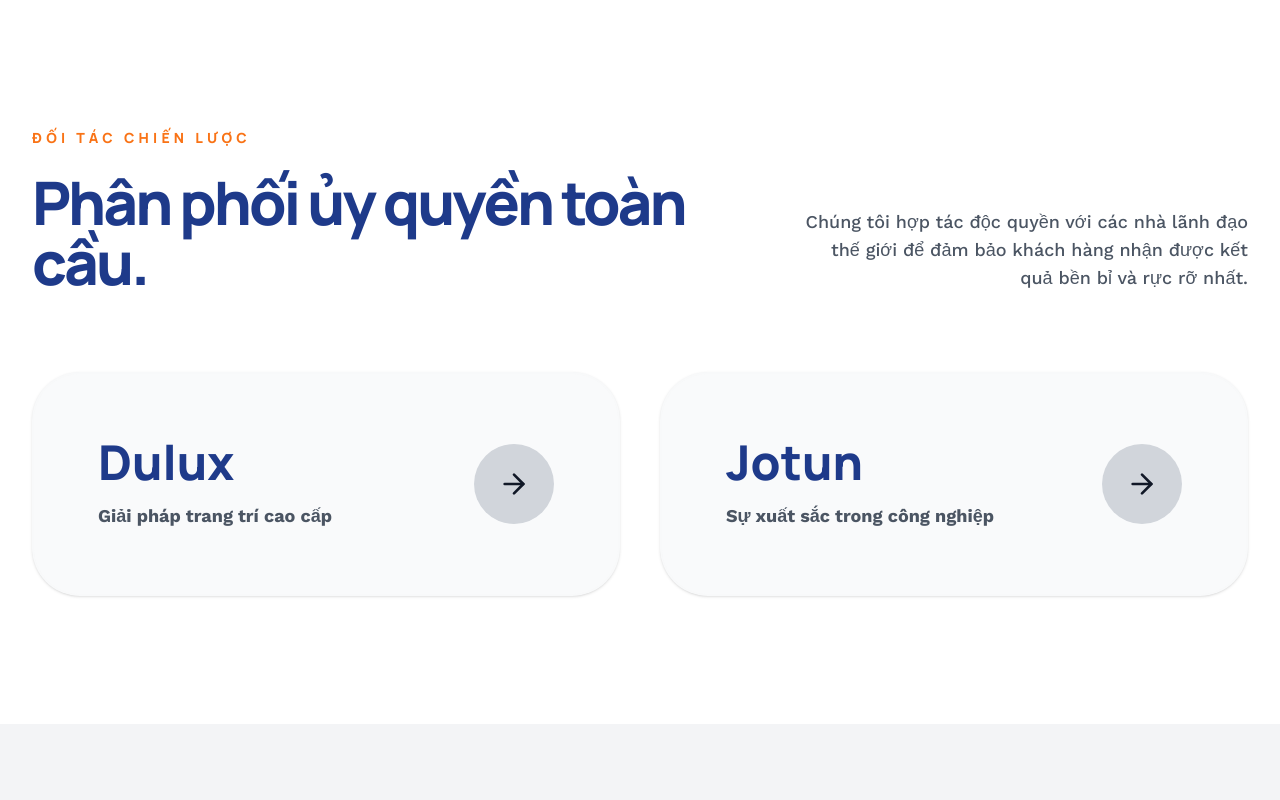
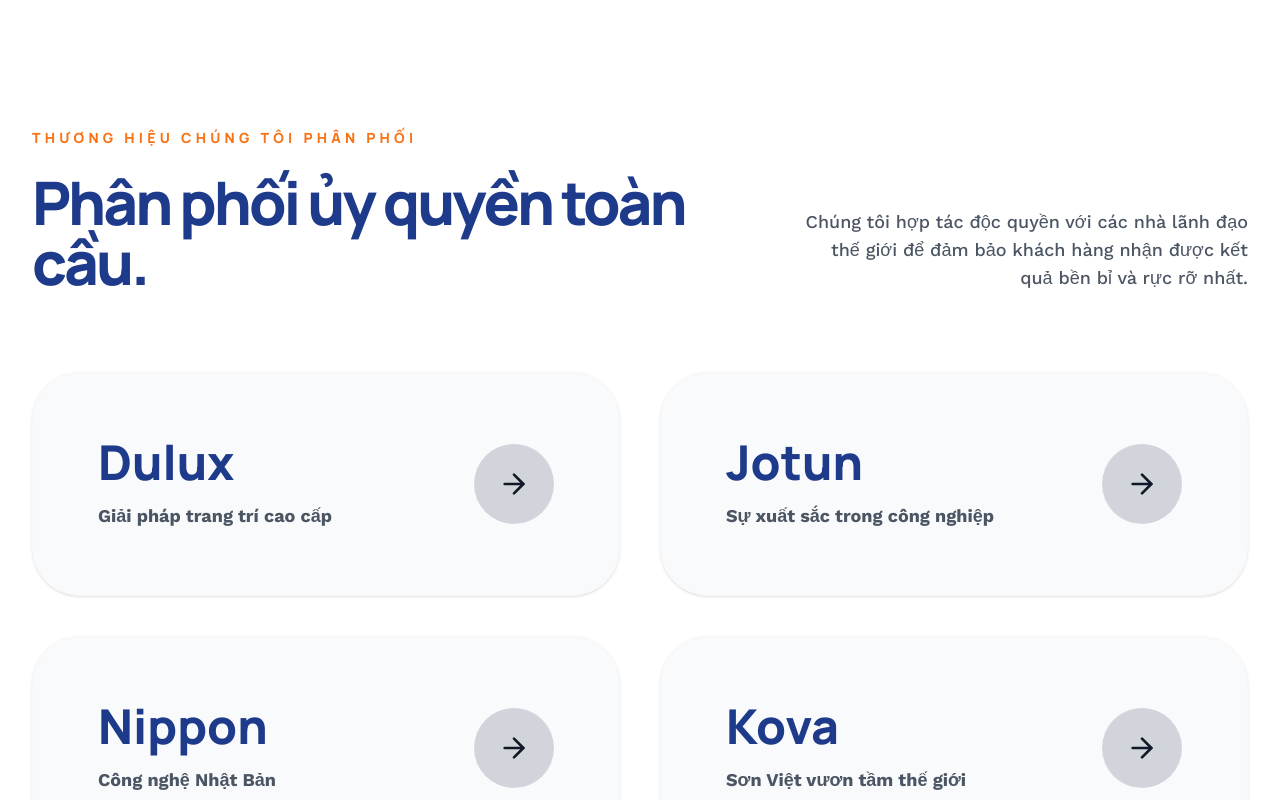
Before and after one commit to tungnt1203/Paint_Store, a React (Vite) app: page /about in a window 1280 px wide. Shown: the part 1480-2280 px from the top of the page. Built offline with nearby package versions, Linux system fonts and the light colour scheme.

Commit message:
refactor: Remove TOA Paint from brands and UI
Removes TOA Paint from the list of distributed brands in constants and updates UI text to reflect the reduced brand portfolio.

```diff
--- a/src/constants.ts
+++ b/src/constants.ts
@@ -200,12 +200,6 @@
     name: 'Kova',
     logo: 'https://lh3.googleusercontent.com/aida-public/AB6AXuDDNhaDPjgHOn22QEcbfT8sn0SlU7UFw_xHYeZnCZ7bTDQ0t1u80ppCFREZ9MOZ6VQU6wupAelmLvn8Z54r8s-XIh06B3R9SjR9oqt_Gr_OYRe-ep3SLiZv1tGmYvoygXCkxW27lCjCMcUFTCulukwxsCr3kQ0b5VLkfA4CpxOALIA62Mc0RfeOLkDpnc_vVzpQBo34TlMaAdGddBsqLaRSfiInMOpO8GYCOFjx_Fekig5ZX7v2WKdFPnTrhnUKGH6aG_R0SxK16i0',
     description: 'Thương hiệu sơn Việt vươn tầm thế giới.'
-  },
-  {
-    id: 'toa',
-    name: 'TOA Paint',
-    logo: 'https://lh3.googleusercontent.com/aida-public/AB6AXuDlA3c8Ck9gqh5767NNXPQvrNj3AtHW9OoPlGMnl6aXjsEhdwQhMxcUM4ppqUCsassNTdJi1tFj7Om8fbQSP8YEtif9V2pfWEEYMvTUkre5lGHVojdDoIIDmUPNlR0CFgrpXac80gg5ILP0Etk3W5LaUHQeUQsWbp_UU2f6sLtdsRJ63U8OLx1UJ1hW3DrXyLrUd1jwLx3RSZUdEBaZq79ZiHigdj-aGt9jAmeDIZtsqdM_kZz47viSszMuXA3KhNHXUlhWqkdW0hQ',
-    description: 'Sơn số 1 Thái Lan với công nghệ tiên tiến.'
   }
 ];
 
--- a/src/pages/About.tsx
+++ b/src/pages/About.tsx
@@ -80,7 +80,7 @@
       <section className="py-32 max-w-7xl mx-auto px-6 md:px-8">
         <div className="flex flex-col md:flex-row justify-between items-end mb-20 gap-10">
           <div className="max-w-2xl">
-            <span className="text-secondary font-headline font-black uppercase tracking-[0.3em] text-sm block mb-6">Đối tác chiến lược</span>
+            <span className="text-secondary font-headline font-black uppercase tracking-[0.3em] text-sm block mb-6">Thương hiệu chúng tôi phân phối</span>
             <h2 className="text-5xl md:text-6xl font-headline font-black text-primary tracking-tighter leading-none">Phân phối ủy quyền toàn cầu.</h2>
           </div>
           <div className="max-w-md text-right hidden md:block">
@@ -101,6 +101,24 @@
             <div>
               <h3 className="text-5xl font-headline font-black text-primary group-hover:text-secondary transition-colors">Jotun</h3>
               <p className="mt-4 text-on-surface-variant font-bold text-lg">Sự xuất sắc trong công nghiệp</p>
+            </div>
+            <div className="w-20 h-20 rounded-full bg-surface-container-highest flex items-center justify-center group-hover:bg-primary group-hover:text-white transition-all">
+              <ArrowRight size={32} />
+            </div>
+          </div>
+          <div className="bg-surface p-16 rounded-[3rem] flex items-center justify-between group cursor-pointer border-2 border-outline-variant/10 hover:border-primary transition-all duration-500 shadow-sm hover:shadow-xl">
+            <div>
+              <h3 className="text-5xl font-headline font-black text-primary group-hover:text-secondary transition-colors">Nippon</h3>
+              <p className="mt-4 text-on-surface-variant font-bold text-lg">Công nghệ Nhật Bản</p>
+            </div>
+            <div className="w-20 h-20 rounded-full bg-surface-container-highest flex items-center justify-center group-hover:bg-primary group-hover:text-white transition-all">
+              <ArrowRight size={32} />
+            </div>
+          </div>
+          <div className="bg-surface p-16 rounded-[3rem] flex items-center justify-between group cursor-pointer border-2 border-outline-variant/10 hover:border-primary transition-all duration-500 shadow-sm hover:shadow-xl">
+            <div>
+              <h3 className="text-5xl font-headline font-black text-primary group-hover:text-secondary transition-colors">Kova</h3>
+              <p className="mt-4 text-on-surface-variant font-bold text-lg">Sơn Việt vươn tầm thế giới</p>
             </div>
             <div className="w-20 h-20 rounded-full bg-surface-container-highest flex items-center justify-center group-hover:bg-primary group-hover:text-white transition-all">
               <ArrowRight size={32} />
--- a/src/pages/Home.tsx
+++ b/src/pages/Home.tsx
@@ -275,11 +275,11 @@
       <section className="py-24 bg-surface-container-lowest border-y border-outline-variant/10 overflow-hidden">
         <div className="max-w-7xl mx-auto px-6 md:px-12">
           <div className="text-center mb-16">
-            <h2 className="text-3xl md:text-4xl font-headline font-black text-primary tracking-tighter mb-4">Đối tác chiến lược</h2>
+            <h2 className="text-3xl md:text-4xl font-headline font-black text-primary tracking-tighter mb-4">Thương hiệu chúng tôi phân phối</h2>
             <p className="text-on-surface-variant text-base max-w-2xl mx-auto">Duyên Paint tự hào là nhà phân phối chính hãng của các thương hiệu sơn hàng đầu thế giới.</p>
           </div>
 
-          <div className="grid grid-cols-2 md:grid-cols-5 gap-8 md:gap-12 items-center">
+          <div className="grid grid-cols-2 md:grid-cols-4 gap-8 md:gap-12 items-center">
             {BRANDS.map((brand) => (
               <motion.div
                 key={brand.id}
```
Also changed, not shown: 1 other file (tests, documents, lock files or other folders).
